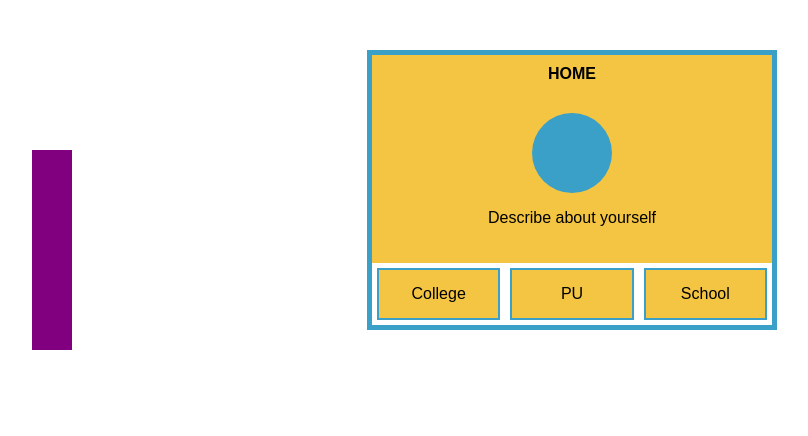
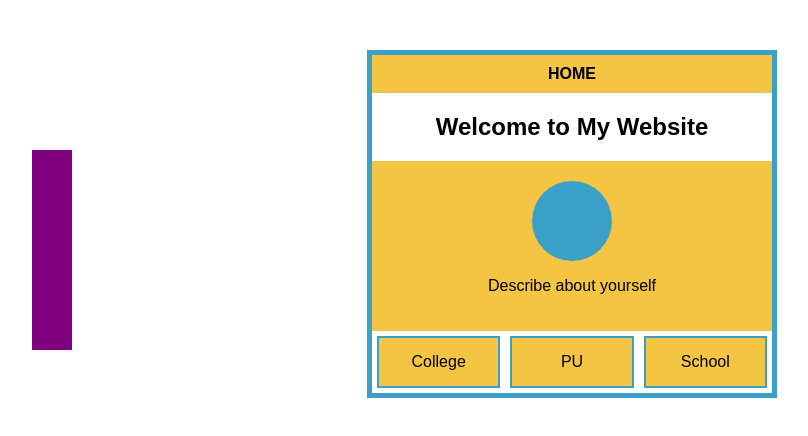
Before and after one commit to Sadhana119911/simple-website, a plain HTML site: page index.html in a window 1280 px wide. Shown: the whole page, without its empty margins (68-876 px from the left). Drawn offline with Linux system fonts and the light colour scheme.

Commit message:
Add welcome header to index.html
Added a welcome header to the main content.

```diff
--- a/index.html
+++ b/index.html
@@ -9,7 +9,7 @@
 <div class="container">
 
     <div class="header">HOME</div>
-
+<h2 style="text-align:center;">Welcome to My Website</h2>
     <div class="profile">
         <div class="circle"></div>
         <p>Describe about yourself</p>
```
